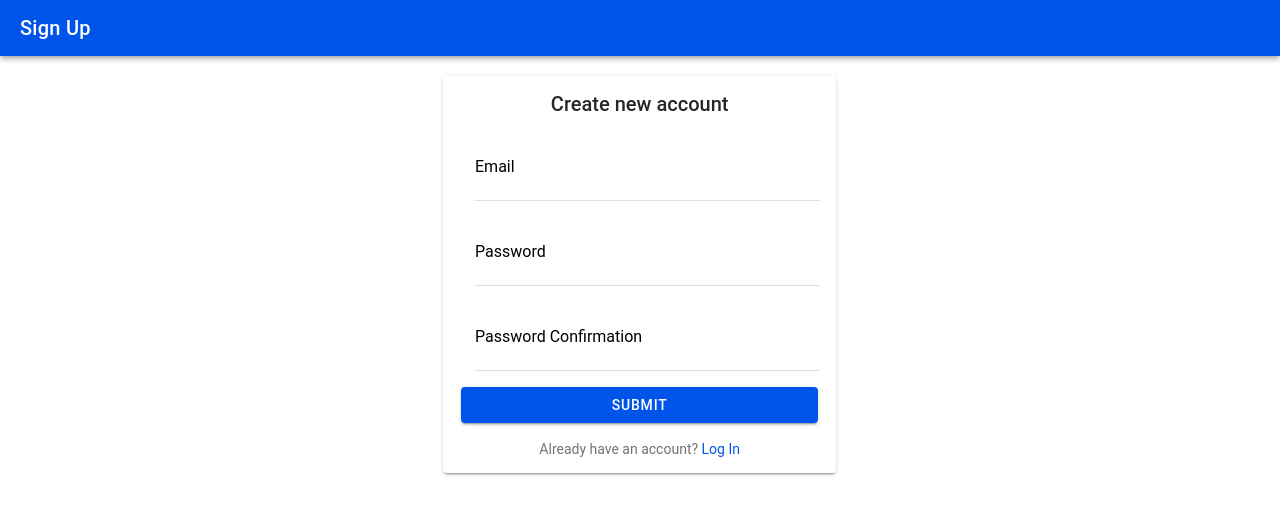
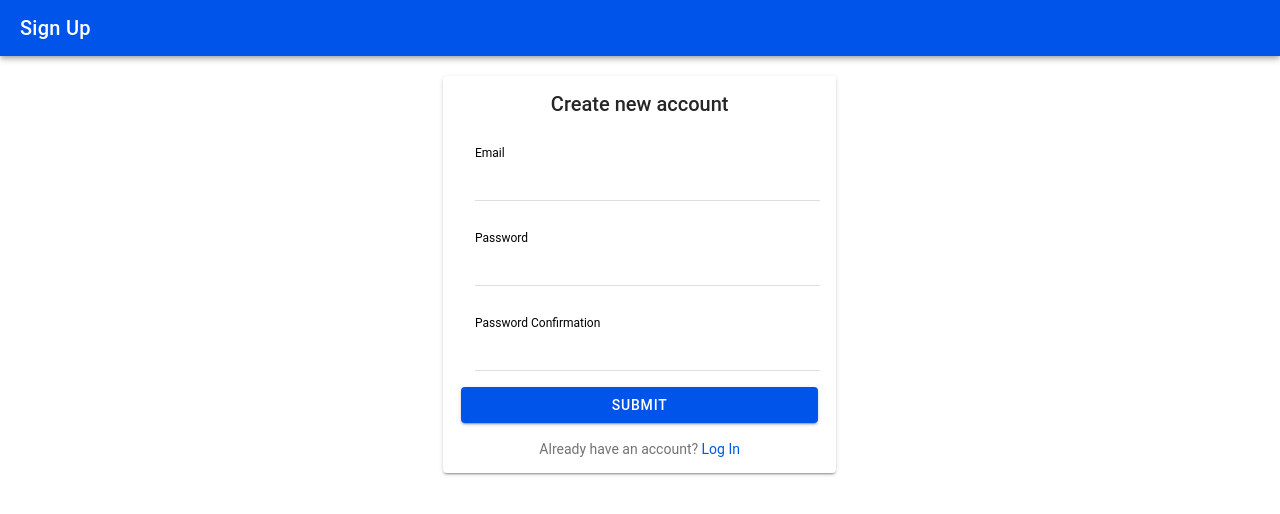
Before and after one commit to T0m1H/Team_project, a React (Vite) app: page /signup in a window 1280 px wide. Shown: the top 514 px of the page. Built offline with nearby package versions, Linux system fonts and the light colour scheme; no server answers.

Commit message:
Fixed Login and Sign Up

```diff
--- a/src/pages/Login.tsx
+++ b/src/pages/Login.tsx
@@ -79,12 +79,12 @@ export default function Login() {
                 <IonCardContent>
                   <form onSubmit={handleSubmit}>
                     <IonItem>
-                      <IonLabel position='floating'>Email</IonLabel>
+                      <IonLabel position='stacked'>Email</IonLabel>
                       <IonInput type='email' ref={emailRef} required />
                     </IonItem>
 
                     <IonItem>
-                      <IonLabel position='floating'>Password</IonLabel>
+                      <IonLabel position='stacked'>Password</IonLabel>
                       <IonInput type='password' ref={passwordRef} required />
                     </IonItem>
 
--- a/src/pages/Page3.tsx
+++ b/src/pages/Page3.tsx
@@ -1,5 +1,7 @@
 import {
   IonButtons,
+  IonButton,
+  IonIcon,
   IonContent,
   IonHeader,
   IonMenuButton,
@@ -16,6 +18,7 @@ import {
   IonImg
 } from '@ionic/react';
 import React, { useEffect, useState } from 'react';
+import { homeOutline } from 'ionicons/icons';
 
 const Page3: React.FC = () => {
   const [searchTerm, setSearchTerm] = useState('');
@@ -55,6 +58,11 @@ const Page3: React.FC = () => {
             <IonMenuButton />
           </IonButtons>
           <IonTitle>Book Database</IonTitle>
+            <IonButtons slot='end'>
+              <IonButton routerLink='/app/welcome'>
+                <IonIcon icon={homeOutline} />
+              </IonButton>
+            </IonButtons>
         </IonToolbar>
       </IonHeader>
 
--- a/src/pages/Signup.tsx
+++ b/src/pages/Signup.tsx
@@ -83,17 +83,17 @@ export default function Signup() {
                 <IonCardContent>
                   <form onSubmit={handleSubmit}>
                     <IonItem className='ion-margin-bottom'>
-                      <IonLabel position='floating'>Email</IonLabel>
+                      <IonLabel position='stacked'>Email</IonLabel>
                       <IonInput type="email" ref={emailRef} required />
                     </IonItem>
 
                     <IonItem className='ion-margin-bottom'>
-                      <IonLabel position='floating'>Password</IonLabel>
+                      <IonLabel position='stacked'>Password</IonLabel>
                       <IonInput type='password' ref={passwordRef} required />
                     </IonItem>
 
                     <IonItem className='ion-margin-bottom'>
-                      <IonLabel position='floating'>Password Confirmation</IonLabel>
+                      <IonLabel position='stacked'>Password Confirmation</IonLabel>
                       <IonInput type='password' ref={passwordConfirmRef} required />
                     </IonItem>
 
```
